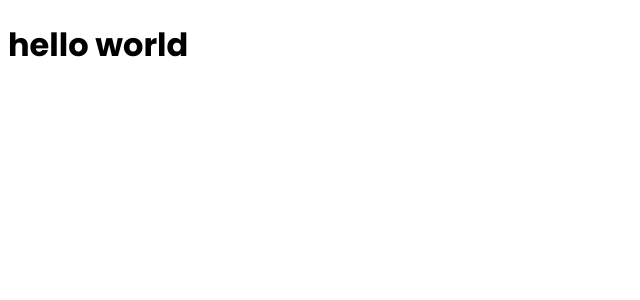
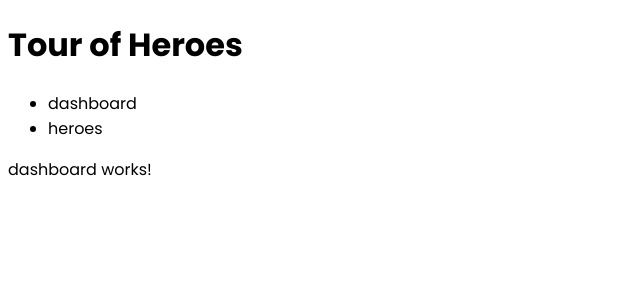
Before and after one commit to lespuch-v/tourOfHeroes, an Angular app: page /dashboard in a window 1280 px wide. Before the commit this address led to /. Shown: the top 300 px of the page, without its empty margins (0-640 px from the left). Built offline with nearby package versions, Linux system fonts and the light colour scheme.

Commit message:
add routing and basic components

```diff
--- a/src/app/app.component.html
+++ b/src/app/app.component.html
@@ -1 +1,5 @@
-<h1>hello world</h1>
+<main>
+  <h1>Tour of Heroes</h1>
+  <app-menu></app-menu>
+  <router-outlet></router-outlet>
+</main>
--- a/src/app/app.component.ts
+++ b/src/app/app.component.ts
@@ -1,10 +1,11 @@
 import { Component } from '@angular/core';
 import { RouterOutlet } from '@angular/router';
+import { MenuComponent } from './menu/menu.component';
 
 @Component({
   selector: 'app-root',
   standalone: true,
-  imports: [RouterOutlet],
+  imports: [RouterOutlet, MenuComponent],
   templateUrl: './app.component.html',
   styleUrl: './app.component.css'
 })
--- a/src/app/app.routes.ts
+++ b/src/app/app.routes.ts
@@ -1,3 +1,10 @@
 import { Routes } from '@angular/router';
+import { DashboardComponent } from './dashboard/dashboard.component';
+import { HeroesComponent } from './heroes/heroes.component';
 
-export const routes: Routes = [];
+export const routes: Routes = [
+  { path: '', redirectTo: '/dashboard', pathMatch: 'full' },
+  { path: 'dashboard', component: DashboardComponent },
+  { path: 'heroes', component: HeroesComponent }
+
+];
--- /dev/null
+++ b/src/app/dashboard/dashboard.component.html
@@ -0,0 +1 @@
+<p>dashboard works!</p>
--- /dev/null
+++ b/src/app/heroes/heroes.component.html
@@ -0,0 +1 @@
+<p>heroes works!</p>
--- /dev/null
+++ b/src/app/menu/menu.component.html
@@ -0,0 +1,3 @@
+<ul>
+  <li *ngFor="let route of menuRoutes" [routerLink]="route">{{ route }}</li>
+</ul>
--- /dev/null
+++ b/src/app/menu/menu.component.ts
@@ -0,0 +1,18 @@
+import { Component } from '@angular/core';
+import { RouterLink } from '@angular/router';
+import { NgForOf } from '@angular/common';
+
+@Component({
+  selector: 'app-menu',
+  standalone: true,
+  imports: [
+    RouterLink,
+    NgForOf
+  ],
+  templateUrl: './menu.component.html',
+  styleUrl: './menu.component.css'
+})
+export class MenuComponent {
+  menuRoutes: string [] = ['dashboard', 'heroes']
+
+}
```
Also changed, not shown: src/app/dashboard/dashboard.component.ts (added, +12 -0 lines), src/app/heroes/heroes.component.ts (added, +12 -0 lines), src/app/dashboard/dashboard.component.css (added), src/app/heroes/heroes.component.css (added), src/app/menu/menu.component.css (added), 2 other files (tests, documents, lock files or other folders).
